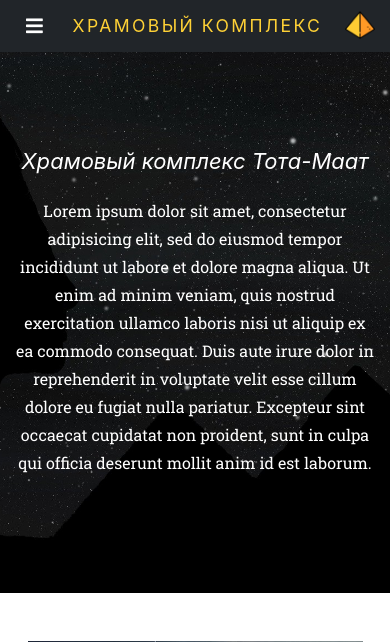
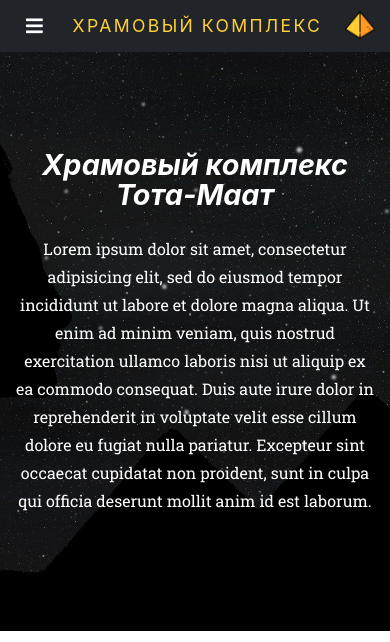
Before and after one commit to NeonKamuy/egypt, a PHP site: page / in a window 390 px wide. Shown: the top 642 px of the page. Run offline with PHP 8.4, Linux system fonts and the light colour scheme; some web fonts are replaced.

Commit message:
Ваша ветка обновлена в соответствии с «origin/master».

```diff
--- a/html/css/agency.css
+++ b/html/css/agency.css
@@ -189,11 +189,15 @@ header.masthead .intro-text {
 }
 
 header.masthead .intro-text .intro-lead-in {
-  font-size: 22px;
+  font-size: 2.5rem;
   font-style: italic;
-  line-height: 22px;
+  font-weight: bold;
+  line-height: 30px;
   margin-bottom: 25px;
   font-family: 'Droid Serif', -apple-system, BlinkMacSystemFont, 'Segoe UI', Roboto, 'Helvetica Neue', Arial, sans-serif, 'Apple Color Emoji', 'Segoe UI Emoji', 'Segoe UI Symbol', 'Noto Color Emoji';
+}
+@media(max-width:768px){
+  header.masthead .intro-text .intro-lead-in { font-size: 1.8rem; }
 }
 
 header.masthead .intro-text .intro-heading {
```
